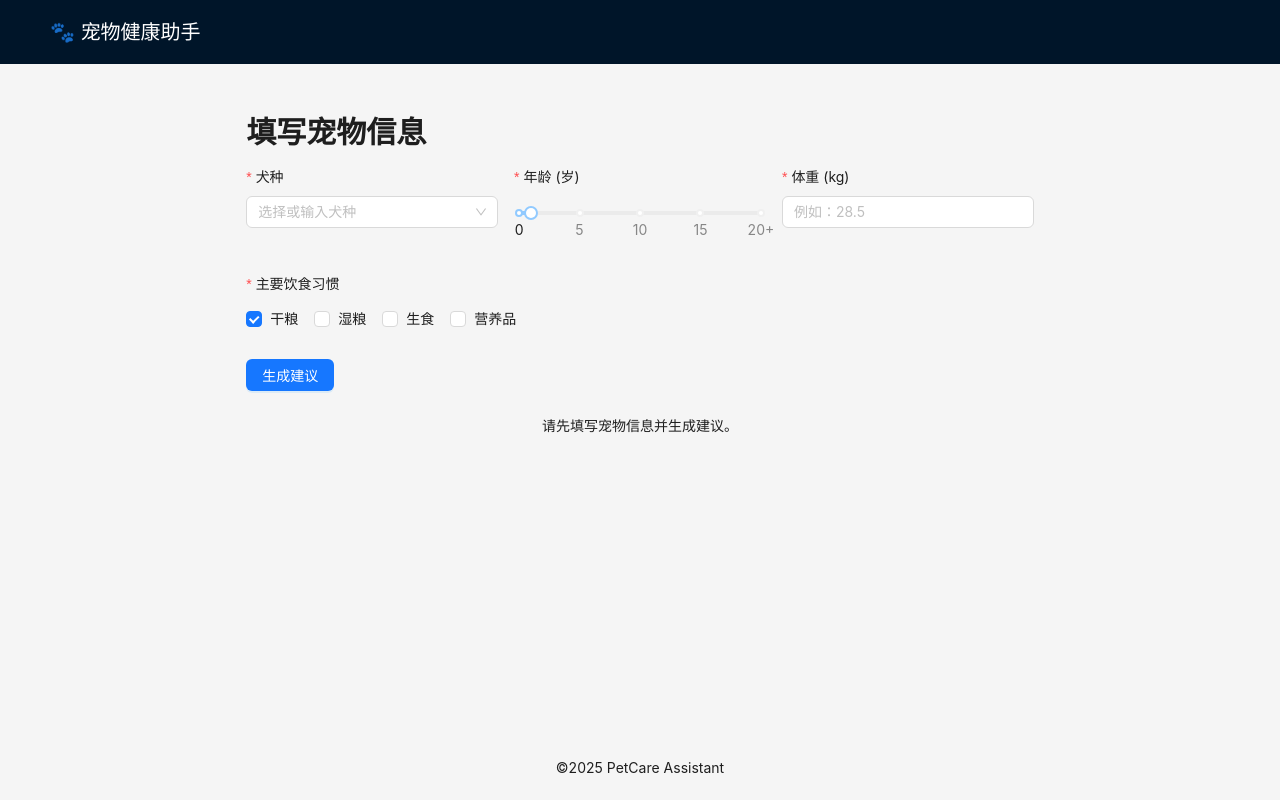
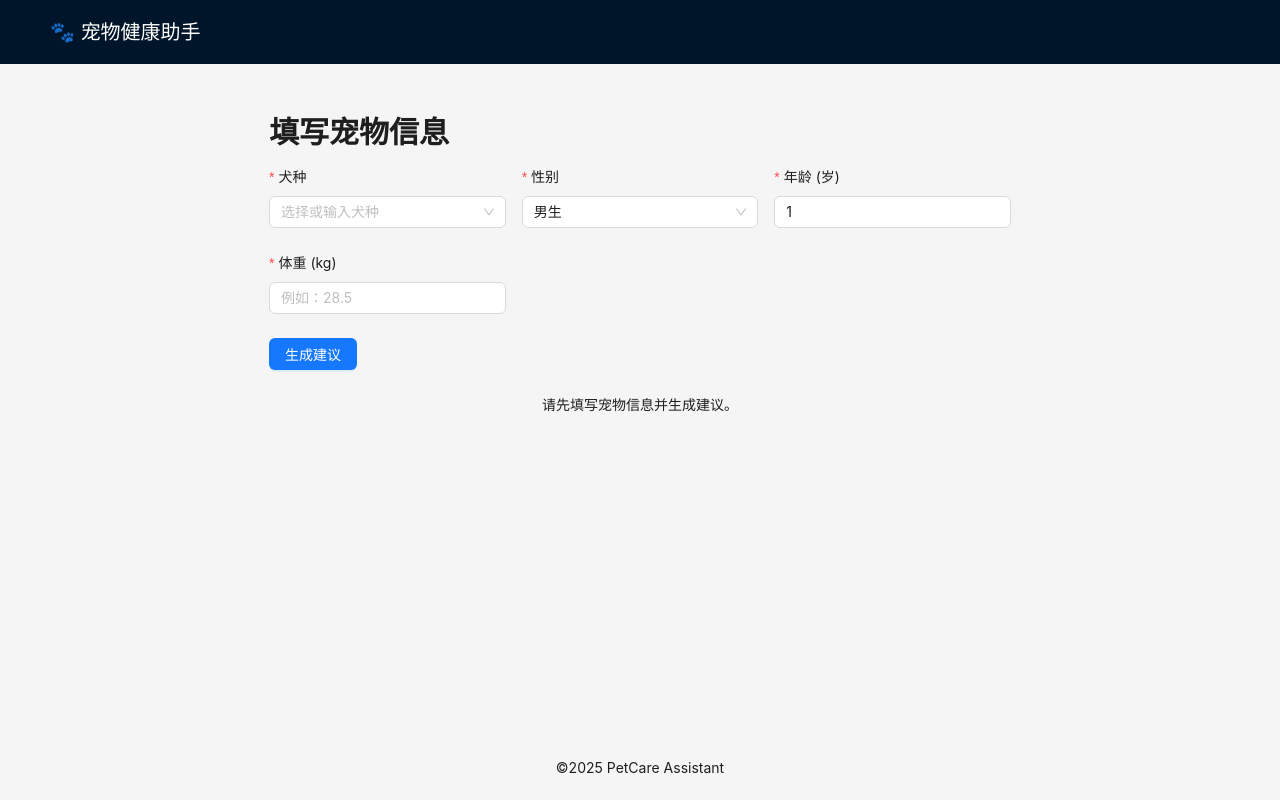
Before and after one commit to rutai-hub/petcare-assistant, a React (Vite) app: page / in a window 1280 px wide. Built offline with nearby package versions, Linux system fonts and the light colour scheme.

Commit message:
Update PetInfoForm.tsx

```diff
--- a/src/components/PetInfoForm.tsx
+++ b/src/components/PetInfoForm.tsx
@@ -1,24 +1,28 @@
 import React from 'react';
-import { Form, Select, Slider, InputNumber, Checkbox, Button, Row, Col, message } from 'antd';
+// 移除了 Checkbox, Slider，保留了需要的组件
+import { Form, Select, InputNumber, Button, Row, Col, message } from 'antd';
 import axios from 'axios';
 
-// 定义父组件传入的 props 类型
+// 定义父组件传入的 props 类型 (保持不变)
 interface PetInfoFormProps {
   onAdviceGenerated: (data: any) => void;
   setLoading: (loading: boolean) => void;
 }
 
-// 示例犬种数据（可从后端拉取，这里写死）
+// 示例犬种数据 (保持不变)
 const dogBreeds = ['金毛', '拉布拉多', '泰迪', '柯基', '边牧', '柴犬', '其他'];
 
 const PetInfoForm: React.FC<PetInfoFormProps> = ({ onAdviceGenerated, setLoading }) => {
   const [form] = Form.useForm();
 
+  // onFinish 函数基本保持不变，提交的数据结构会略有不同 (有 gender, 没有 diet)
   const onFinish = async (values: any) => {
+    // 注意：现在 values 中将包含 gender, age(number), weight, breed
     console.log('Form Values:', values);
     setLoading(true);
     try {
-      const response = await axios.post('/api/generate-advice', values); // 如部署时请替换为完整地址
+      // 只保留这一行完整的 axios.post 调用
+      const response = await axios.post('/.netlify/functions/getAdvice', values);
       onAdviceGenerated(response.data);
       message.success('成功生成护理建议！');
     } catch (error) {
@@ -34,9 +38,11 @@ const PetInfoForm: React.FC<PetInfoFormProps> = ({ onAdviceGenerated, setLoading
       form={form}
       layout="vertical"
       onFinish={onFinish}
-      initialValues={{ age: 1, diet: ['干粮'] }}
+      // 更新 initialValues，移除 diet，可以给 gender 或 age 设置默认值 (可选)
+      initialValues={{ age: 1, gender: 'male' }} // 例如，默认年龄1岁，性别男生
     >
       <Row gutter={16}>
+        {/* --- 品种 (保持 Select) --- */}
         <Col xs={24} sm={12} md={8}>
           <Form.Item
             name="breed"
@@ -55,17 +61,35 @@ const PetInfoForm: React.FC<PetInfoFormProps> = ({ onAdviceGenerated, setLoading
           </Form.Item>
         </Col>
 
+        {/* --- 性别 (新增) --- */}
+        <Col xs={24} sm={12} md={8}>
+          <Form.Item
+            name="gender" // 对应 HTML 的 name="gender"
+            label="性别"
+            rules={[{ required: true, message: '请选择性别' }]}
+          >
+            <Select placeholder="请选择性别">
+              <Select.Option value="male">男生</Select.Option>
+              <Select.Option value="female">女生</Select.Option>
+              {/* 可以根据需要添加 'unknown' 或其他选项 */}
+            </Select>
+          </Form.Item>
+        </Col>
+
+        {/* --- 年龄 (修改为 InputNumber) --- */}
         <Col xs={24} sm={12} md={8}>
           <Form.Item
             name="age"
             label="年龄 (岁)"
-            rules={[{ required: true, message: '请选择年龄' }]}
+            rules={[{ required: true, message: '请输入年龄' }]}
           >
-            <Slider min={0} max={20} marks={{ 0: '0', 5: '5', 10: '10', 15: '15', 20: '20+' }} />
+            {/* 将 Slider 替换为 InputNumber */}
+            <InputNumber min={0} max={100} style={{ width: '100%' }} placeholder="请输入年龄" />
           </Form.Item>
         </Col>
 
-        <Col xs={24} sm={12} md={8}>
+        {/* --- 体重 (保持 InputNumber) --- */}
+        <Col xs={24} sm={12} md={8}> {/* 调整 Col 宽度以适应布局 */}
           <Form.Item
             name="weight"
             label="体重 (kg)"
@@ -75,22 +99,12 @@ const PetInfoForm: React.FC<PetInfoFormProps> = ({ onAdviceGenerated, setLoading
           </Form.Item>
         </Col>
 
-        <Col xs={24}>
-          <Form.Item
-            name="diet"
-            label="主要饮食习惯"
-            rules={[{ required: true, message: '请选择饮食习惯' }]}
-          >
-            <Checkbox.Group>
-              <Checkbox value="干粮">干粮</Checkbox>
-              <Checkbox value="湿粮">湿粮</Checkbox>
-              <Checkbox value="生食">生食</Checkbox>
-              <Checkbox value="营养品">营养品</Checkbox>
-            </Checkbox.Group>
-          </Form.Item>
-        </Col>
+        {/* --- 饮食习惯 (已移除) --- */}
+        {/* <Col xs={24}> ... Form.Item for diet ... </Col> */}
+
       </Row>
 
+      {/* --- 提交按钮 (保持不变) --- */}
       <Form.Item>
         <Button type="primary" htmlType="submit">
           生成建议
```
